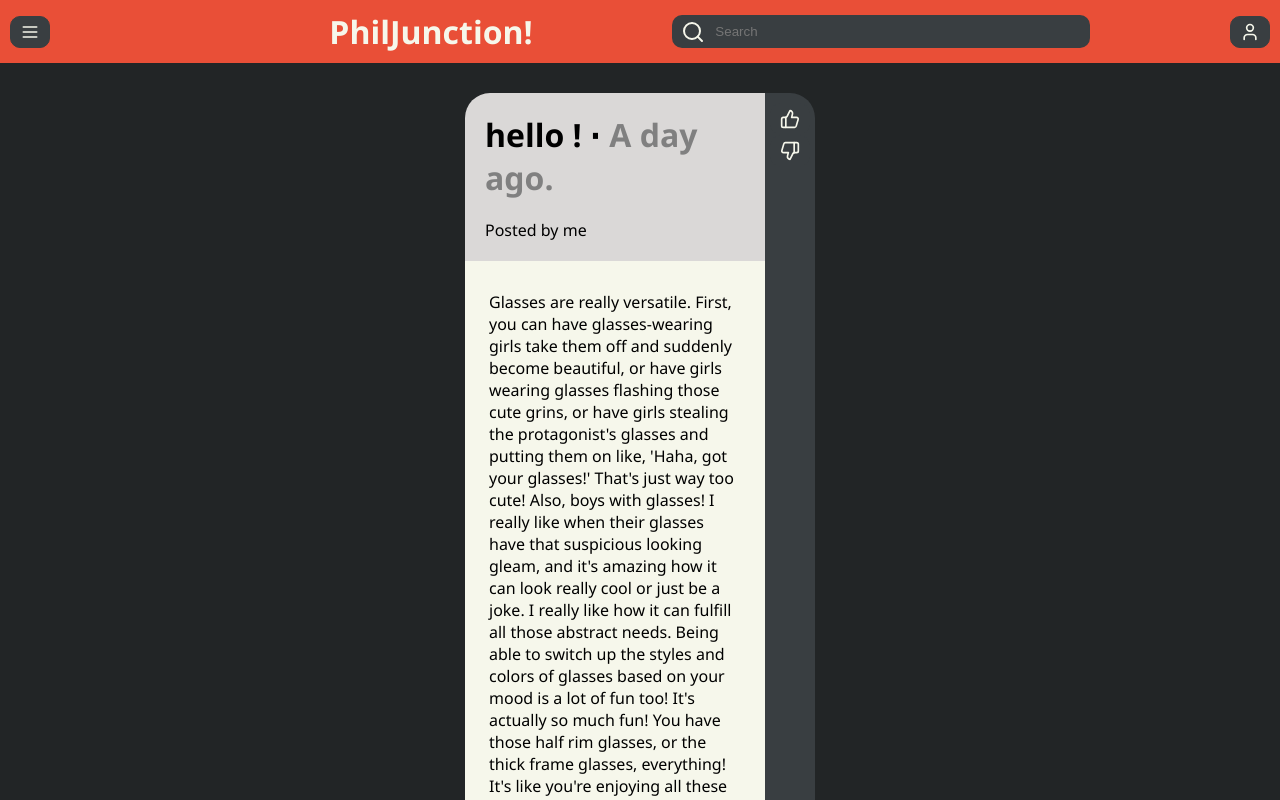
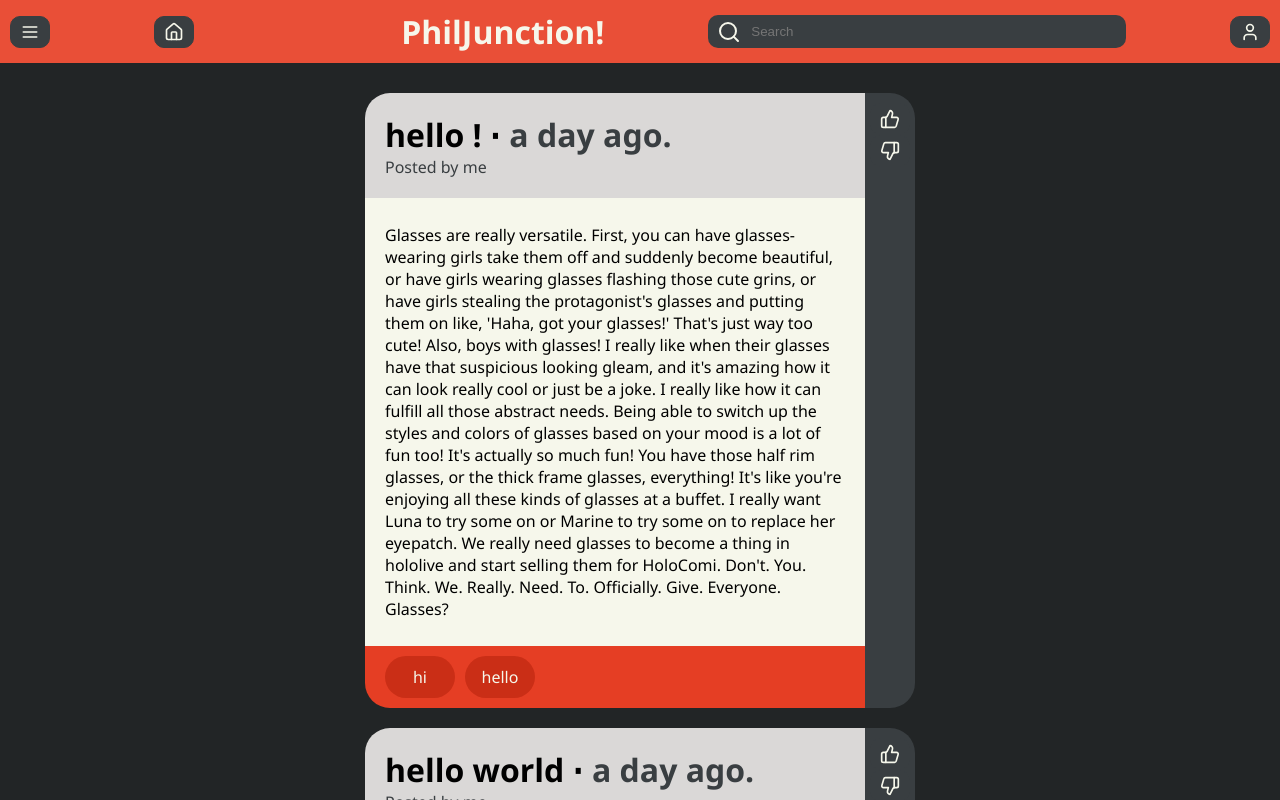
Before and after one commit to tonishii/PhilJunction, a React (Vite) app: page / in a window 1280 px wide. Shown: the top 800 px of the page. Built offline with nearby package versions, Linux system fonts and the light colour scheme.

Commit message:
Added profile page and setup the routing. PLEASE USE npm i!!!

```diff
--- a/package.json
+++ b/package.json
@@ -12,7 +12,8 @@
   "dependencies": {
     "lucide-react": "^0.474.0",
     "react": "^18.3.1",
-    "react-dom": "^18.3.1"
+    "react-dom": "^18.3.1",
+    "react-router": "^7.1.4"
   },
   "devDependencies": {
     "@eslint/js": "^9.17.0",
--- a/src/App.tsx
+++ b/src/App.tsx
@@ -1,13 +1,25 @@
 import React from "react";
 import ReactDOM from "react-dom/client";
+import {
+  BrowserRouter as Router,
+  Routes,
+  Route
+} from "react-router";
+
 import Header from "@/components/header";
 import Main from "@/pages/main";
+import Profile from "@/pages/profile";
 
 const root = ReactDOM.createRoot(document.getElementById("root")!);
 
 root.render(
   <React.StrictMode>
-    <Header />
-    <Main />
+    <Router>
+      <Header />
+      <Routes>
+        <Route path="/" element={<Main />} />
+        <Route path="/profile" element={<Profile />} />
+      </Routes>
+    </Router>
   </React.StrictMode>
 );
--- a/src/components/header.tsx
+++ b/src/components/header.tsx
@@ -1,23 +1,48 @@
-import { Menu, Search, User } from "lucide-react";
+import { Menu, Search, User, Home } from "lucide-react";
+import { Link } from "react-router";
 
 export default function Header() {
+  function handleSearch(event: React.KeyboardEvent<HTMLInputElement>) {
+    if (event.key === "Enter") {
+      const searchInput = document.getElementById("search-input") as HTMLInputElement;
+      const searchQuery = searchInput.value;
+
+      // Search for posts with the search in a search page
+      // query here...
+    }
+  }
+
   return (
     <header className="header">
-      <button className="menu-button">
+      <button className="gray-button">
         <Menu className="icon" />
       </button>
+
+      <Link to="/">
+        <button className="gray-button">
+          <Home className="icon" />
+        </button>
+      </Link>
 
       <img className="header-logo" />
       <h1 className="header-text">PhilJunction!</h1>
 
       <div className="search-bar">
         <Search className="search-icon" />
-        <input type="text" placeholder="Search" className="search-input" />
+        <input
+          type="text"
+          placeholder="Search"
+          id="search-input"
+          className="search-input"
+          onKeyDown={handleSearch}/>
       </div>
 
-      <button className="profile-button">
-        <User className="icon" />
-      </button>
+      <Link to="/profile">
+        <button className="gray-button">
+          <User className="icon" />
+        </button>
+      </Link>
+
     </header>
   );
 }
--- a/src/components/post.tsx
+++ b/src/components/post.tsx
@@ -1,5 +1,6 @@
 import { ThumbsUp, ThumbsDown } from "lucide-react";
 import { useState } from "react";
+import { Link } from "react-router";
 
 export default function Post({
   title,
@@ -17,7 +18,7 @@ export default function Post({
   const [vote, setVote] = useState<"up" | "down" | null>(null);
 
   function transformDate(datePosted: Date) {
-    return "A day ago.";
+    return "a day ago.";
   }
 
   function handleUpvote() {
@@ -41,10 +42,10 @@ export default function Post({
       <div className="post-body">
         <div className="post-header">
           <h1>
-            {title} &sdot;{" "}
+            {title} &sdot; {" "}
             <span className="gray">{transformDate(datePosted)}</span>
           </h1>
-          <p>Posted by {user}</p>
+          <p className="gray">Posted by {user}</p>
         </div>
         <div className="post-main">
           <p>{body}</p>
@@ -60,20 +61,23 @@ export default function Post({
 
       <div className="post-sidebar">
         <button
-          className={`sidebar-button ${vote === "up" ? "selected-up" : ""}`}
+          className={`gray-button ${
+            vote === "up" ? "selected-up" : ""
+          }`}
           onClick={handleUpvote}
         >
           <ThumbsUp className="icon" />
         </button>
 
-        <button
-          className={`sidebar-button ${
-            vote === "down" ? " selected-down" : ""
-          }`}
-          onClick={handleDownvote}
-        >
-          <ThumbsDown className="icon" />
-        </button>
+        <Link to="/profile">
+          <button
+            className={`gray-button ${
+              vote === "down" ? " selected-down" : ""
+            }`}
+            onClick={handleDownvote}>
+            <ThumbsDown className="icon" />
+          </button>
+        </Link>
       </div>
     </div>
   );
--- a/src/pages/main.tsx
+++ b/src/pages/main.tsx
@@ -1,4 +1,5 @@
 import Post from "@/components/post";
+
 export default function Main() {
   return (
     <main>
--- /dev/null
+++ b/src/pages/profile.tsx
@@ -0,0 +1,26 @@
+export default function Profile({
+  // icon,
+  username,
+  email,
+  description
+}: {
+    // icon: string;
+    username?: string;
+    email?: string;
+    description?: string;
+}) {
+  return (
+    <div>
+      {/* This is for future profile icon
+       <img src={icon} alt="icon" /> */}
+      <h1 className="profile-text">Profile</h1>
+      <h1>{username}</h1>
+      <p>{username}</p>
+      <p className="description-text">{description}</p>
+
+      <button className="gray-button"><span>Posts</span></button>
+      <button className="gray-button"><span>Comments</span></button>
+      <button className="gray-button"><span>Settings</span></button>
+    </div>
+  );
+}
--- a/src/styles/global.css
+++ b/src/styles/global.css
@@ -20,13 +20,14 @@ main {
     background-color: #E94F37;
 }
 
-.header-text {
+.header-text,
+.profile-text {
     color: #F6F7EB;
     font-weight: bold;
     margin: 0;
 }
 
-.menu-button, .profile-button, .sidebar-button {
+.gray-button {
     display: flex;
     align-items: center;
     background: #393E41;
@@ -37,12 +38,12 @@ main {
     transition: background 0.3s , transform 0.15s ease;
 }
 
-.menu-button:hover, .profile-button:hover, .sidebar-button:hover {
+.gray-button:hover {
     background-color: #F6F7EB;
     color: #393E41;
 }
 
-.menu-button:active, .profile-button:active, .sidebar-button:active {
+.gray-button:active {
     transform: scale(0.95);
 }
 
@@ -53,7 +54,7 @@ main {
     transition: color 0.3s ease;
 }
 
-.menu-button:hover .icon, .profile-button:hover .icon, .sidebar-button:hover .icon {
+.gray-button:hover .icon {
     color: #393E41;
 }
 
@@ -91,8 +92,8 @@ main {
 
 .post {
     display: grid;
-    grid-template-columns: 300px 50px;
-    min-height: 400px;
+    grid-template-columns: 500px 50px;
+    min-height: 350px;
     padding: 10px 0px;
 }
 
@@ -115,8 +116,12 @@ main {
     background-color: #DAD8D7;
 }
 
-.post-header h1, p{
-    margin: 20px;
+.post-header h1 {
+    margin: 20px 20px 0px;
+}
+
+.post-header p {
+    margin: 0px 20px 20px;
 }
 
 .post-main {
@@ -125,28 +130,27 @@ main {
 }
 
 .post-main p {
-    padding: 10px 4px;
+    padding: 10px 20px;
 }
 
 .post-footer {
     border-radius: 0px 0px 0px 25px;
     background-color: #E53E24;
+    padding-left: 10px;
 }
 
 .tag {
+    color: #F6F7EB;
     display: inline-block;
     padding: 10px;
-    margin: 10px;
-    border-radius: 4;
+    margin: 10px 0px;
+    margin-left: 10px;
+    border-radius: 25px;
     background-color: #CA2E16;
     min-width: 50px;
     text-align: center;
 }
 
-.invert {
-    transform: rotate(180deg);
+.gray {
+    color: #393E41;
 }
-
-.gray {
-    color: gray;
-}
```
Also changed, not shown: src/components/ui/Post.jsx (added, +59 -0 lines), 1 other file (tests, documents, lock files or other folders).
